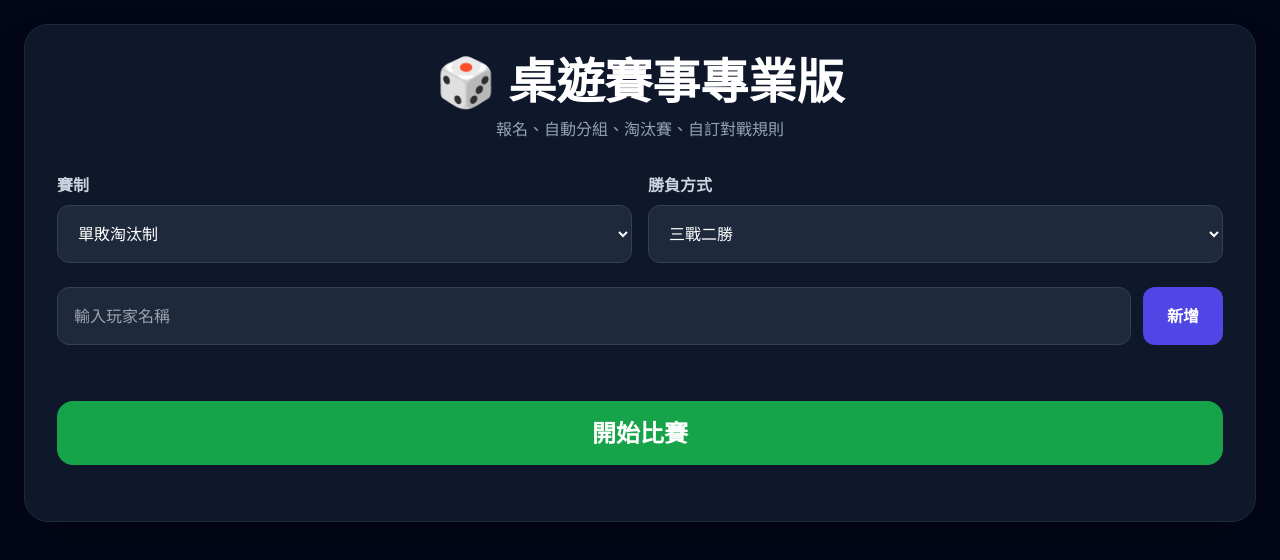
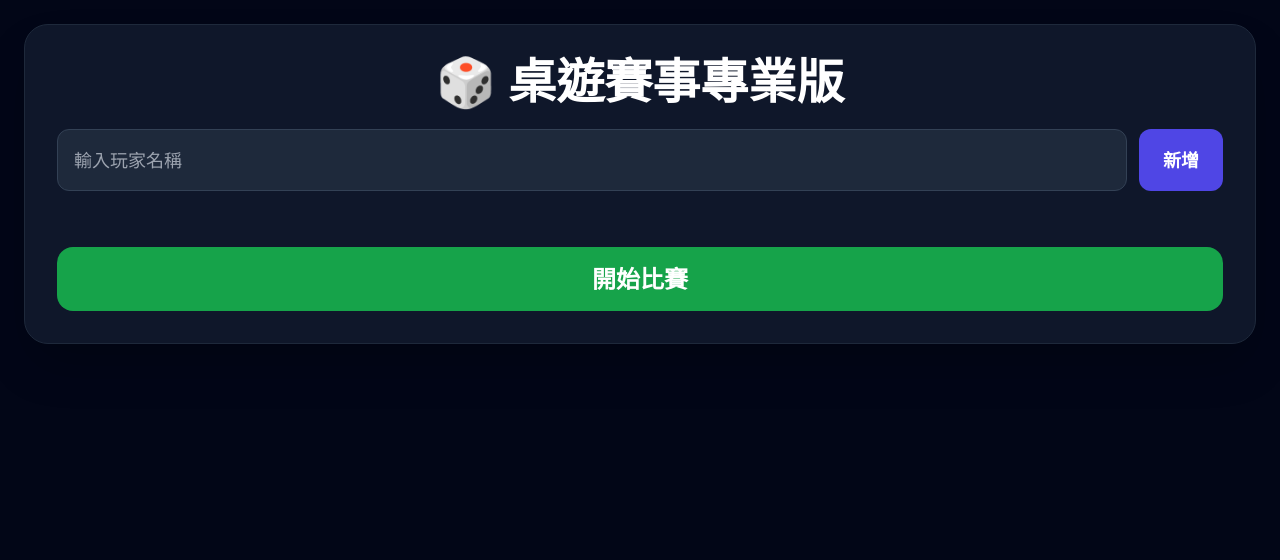
Before and after one commit to utalul/tabletop-tournament-pro, a React (Vite) app: page / in a window 1280 px wide. Shown: the top 560 px of the page. Built offline with nearby package versions, Linux system fonts and the light colour scheme.

Commit message:
Update App.jsx

```diff
--- a/src/App.jsx
+++ b/src/App.jsx
@@ -6,19 +6,15 @@ export default function App() {
   const [started, setStarted] = useState(false);
   const [rounds, setRounds] = useState([]);
   const [champion, setChampion] = useState(null);
-  const [matchType, setMatchType] = useState("bo3");
-  const [format, setFormat] = useState("single");
 
   const shuffle = (arr) => [...arr].sort(() => Math.random() - 0.5);
 
   const addPlayer = () => {
     if (!playerName.trim()) return;
-
     if (players.includes(playerName.trim())) {
       alert("玩家不可重複");
       return;
     }
-
     setPlayers([...players, playerName.trim()]);
     setPlayerName("");
   };
@@ -48,7 +44,8 @@ export default function App() {
     const done = current.every((m) => m.winner);
 
     if (done) {
-      const winners = current.map((m) => m.winner);
+      // ⭐ 每一輪都重新隨機
+      const winners = shuffle(current.map((m) => m.winner));
 
       if (winners.length === 1) {
         setChampion(winners[0]);
@@ -56,7 +53,6 @@ export default function App() {
       }
 
       const nextRound = [];
-
       for (let i = 0; i < winners.length; i += 2) {
         nextRound.push({
           player1: winners[i] || "輪空",
@@ -70,73 +66,38 @@ export default function App() {
   };
 
   return (
-    <div className="min-h-screen bg-slate-950 text-white p-6">
+    <div className="min-h-screen bg-slate-950 text-white p-4 md:p-6">
       <div className="max-w-7xl mx-auto">
-        <div className="bg-slate-900 border border-slate-800 rounded-3xl p-8 shadow-2xl">
-          <h1 className="text-5xl font-black text-center mb-3">
+        <div className="bg-slate-900 border border-slate-800 rounded-3xl p-6 md:p-8 shadow-2xl">
+
+          <h1 className="text-3xl md:text-5xl font-black text-center mb-6">
             🎲 桌遊賽事專業版
           </h1>
 
-          <p className="text-center text-slate-400 mb-8">
-            報名、自動分組、淘汰賽、自訂對戰規則
-          </p>
-
           {!started && (
             <>
-              <div className="grid md:grid-cols-2 gap-4 mb-6">
-                <div>
-                  <label className="block mb-2 font-bold text-slate-300">
-                    賽制
-                  </label>
-
-                  <select
-                    value={format}
-                    onChange={(e) => setFormat(e.target.value)}
-                    className="w-full bg-slate-800 border border-slate-700 rounded-xl p-4"
-                  >
-                    <option value="single">單敗淘汰制</option>
-                    <option value="double">雙敗淘汰制（開發中）</option>
-                  </select>
-                </div>
-
-                <div>
-                  <label className="block mb-2 font-bold text-slate-300">
-                    勝負方式
-                  </label>
-
-                  <select
-                    value={matchType}
-                    onChange={(e) => setMatchType(e.target.value)}
-                    className="w-full bg-slate-800 border border-slate-700 rounded-xl p-4"
-                  >
-                    <option value="bo1">單戰決勝</option>
-                    <option value="bo3">三戰二勝</option>
-                  </select>
-                </div>
-              </div>
-
-              <div className="flex gap-3 mb-6">
+              <div className="flex flex-col sm:flex-row gap-3 mb-6">
                 <input
                   value={playerName}
                   onChange={(e) => setPlayerName(e.target.value)}
                   onKeyDown={(e) => e.key === "Enter" && addPlayer()}
                   placeholder="輸入玩家名稱"
-                  className="flex-1 bg-slate-800 border border-slate-700 rounded-xl p-4"
+                  className="flex-1 bg-slate-800 border border-slate-700 rounded-xl p-4 text-lg"
                 />
 
                 <button
                   onClick={addPlayer}
-                  className="bg-indigo-600 hover:bg-indigo-700 px-6 rounded-xl font-bold"
+                  className="bg-indigo-600 hover:bg-indigo-700 px-6 py-4 rounded-xl font-bold text-lg"
                 >
                   新增
                 </button>
               </div>
 
-              <div className="grid md:grid-cols-3 gap-4 mb-8">
+              <div className="grid grid-cols-2 md:grid-cols-3 gap-4 mb-8">
                 {players.map((player) => (
                   <div
                     key={player}
-                    className="bg-slate-800 rounded-2xl p-4 text-center font-bold border border-slate-700"
+                    className="bg-slate-800 rounded-2xl p-4 text-center font-bold"
                   >
                     {player}
                   </div>
@@ -145,7 +106,7 @@ export default function App() {
 
               <button
                 onClick={startTournament}
-                className="w-full bg-green-600 hover:bg-green-700 py-4 rounded-2xl text-2xl font-black"
+                className="w-full bg-green-600 hover:bg-green-700 py-4 rounded-2xl text-xl md:text-2xl font-black"
               >
                 開始比賽
               </button>
@@ -153,49 +114,48 @@ export default function App() {
           )}
 
           {champion && (
-            <div className="bg-yellow-400 text-black rounded-3xl p-8 text-center mb-8 shadow-2xl">
-              <div className="text-7xl">🏆</div>
-              <h2 className="text-4xl font-black mt-4">{champion}</h2>
-              <p className="text-xl mt-2">恭喜獲得冠軍！</p>
+            <div className="bg-yellow-400 text-black rounded-3xl p-6 md:p-8 text-center mb-8">
+              <div className="text-6xl md:text-7xl">🏆</div>
+              <h2 className="text-3xl md:text-4xl font-black mt-4">
+                {champion}
+              </h2>
+              <p className="text-lg mt-2">恭喜獲得冠軍！</p>
             </div>
           )}
 
-          <div className="flex gap-8 overflow-x-auto pb-6 items-start">
+          {/* 📱 手機直排 / 電腦橫排 */}
+          <div className="flex flex-col md:flex-row gap-6 overflow-x-auto">
             {rounds.map((round, rIndex) => (
               <div
                 key={rIndex}
-                className="min-w-[360px] bg-slate-800 rounded-3xl p-6 border border-slate-700 shadow-2xl"
+                className="w-full md:min-w-[320px] bg-slate-800 rounded-3xl p-5"
               >
-                <h2 className="text-2xl font-black text-center mb-6">
+                <h2 className="text-xl md:text-2xl font-black text-center mb-5">
                   第 {rIndex + 1} 輪
                 </h2>
 
-                <div className="space-y-6">
+                <div className="space-y-4">
                   {round.map((match, mIndex) => (
                     <div
                       key={mIndex}
-                      className="bg-slate-900 rounded-2xl p-5 border border-slate-700"
+                      className="bg-slate-900 rounded-2xl p-4"
                     >
-                      <div className="text-center text-sm text-slate-400 mb-4">
-                        {format === "single" ? "單敗淘汰" : "雙敗淘汰"} ｜ {matchType === "bo3" ? "三戰二勝" : "單戰決勝"}
-                      </div>
-
                       <button
                         onClick={() =>
                           selectWinner(rIndex, mIndex, match.player1)
                         }
                         disabled={match.winner}
-                        className={`w-full p-4 rounded-xl mb-4 font-bold border-4 transition-all ${
+                        className={`w-full p-5 text-lg rounded-xl mb-3 font-bold ${
                           match.winner === match.player1
-                            ? "bg-green-600 border-yellow-300 scale-105 shadow-lg"
-                            : "bg-slate-700 border-slate-600 hover:border-blue-400"
+                            ? "bg-green-600"
+                            : "bg-slate-700"
                         }`}
                       >
                         {match.player1}
                       </button>
 
-                      <div className="text-center text-2xl font-black text-pink-400 mb-4 tracking-widest">
-                        VS.
+                      <div className="text-center text-slate-500 mb-3">
+                        VS
                       </div>
 
                       <button
@@ -203,10 +163,10 @@ export default function App() {
                           selectWinner(rIndex, mIndex, match.player2)
                         }
                         disabled={match.winner}
-                        className={`w-full p-4 rounded-xl font-bold border-4 transition-all ${
+                        className={`w-full p-5 text-lg rounded-xl font-bold ${
                           match.winner === match.player2
-                            ? "bg-green-600 border-yellow-300 scale-105 shadow-lg"
-                            : "bg-slate-700 border-slate-600 hover:border-blue-400"
+                            ? "bg-green-600"
+                            : "bg-slate-700"
                         }`}
                       >
                         {match.player2}
@@ -217,6 +177,7 @@ export default function App() {
               </div>
             ))}
           </div>
+
         </div>
       </div>
     </div>
```
